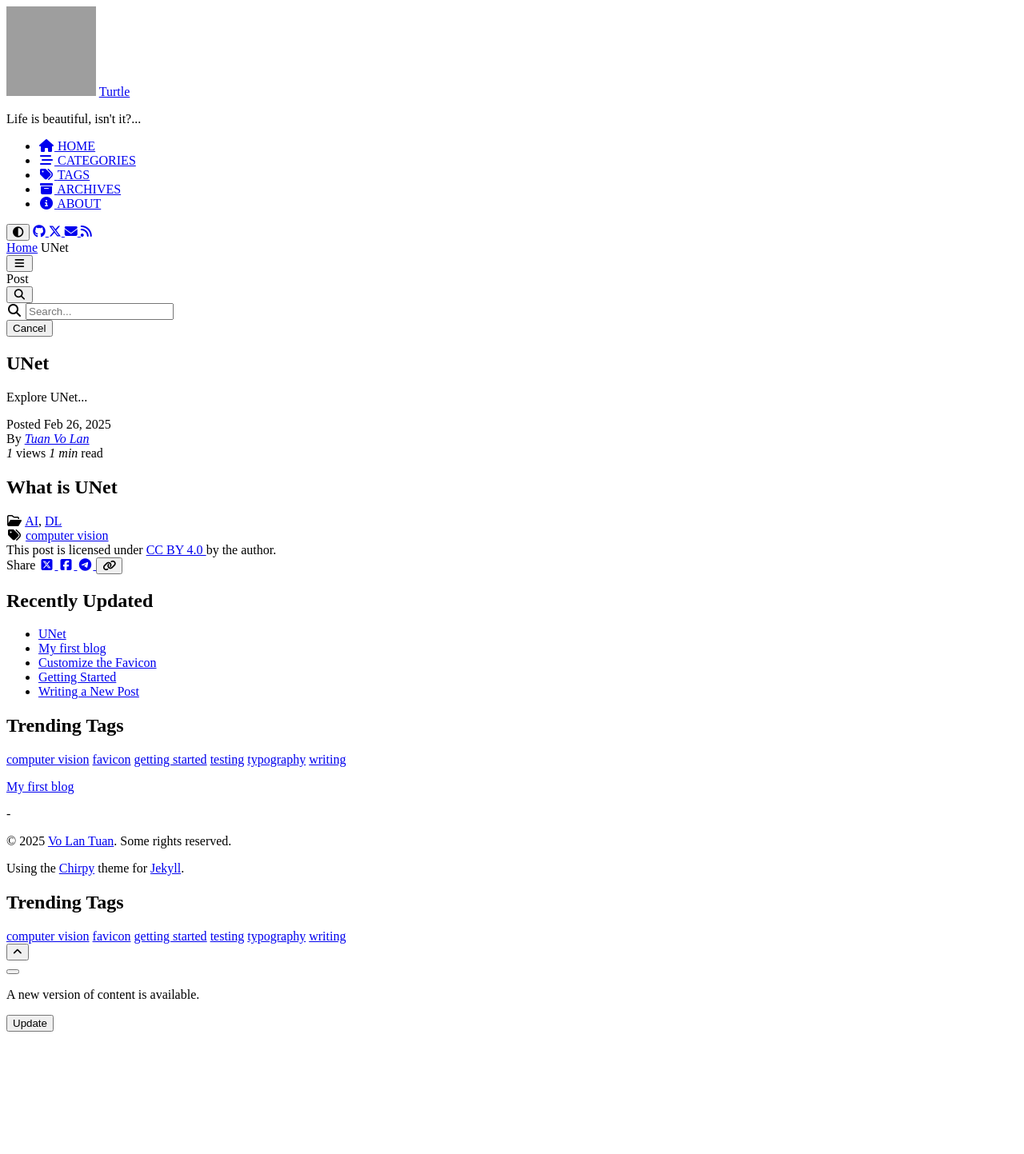
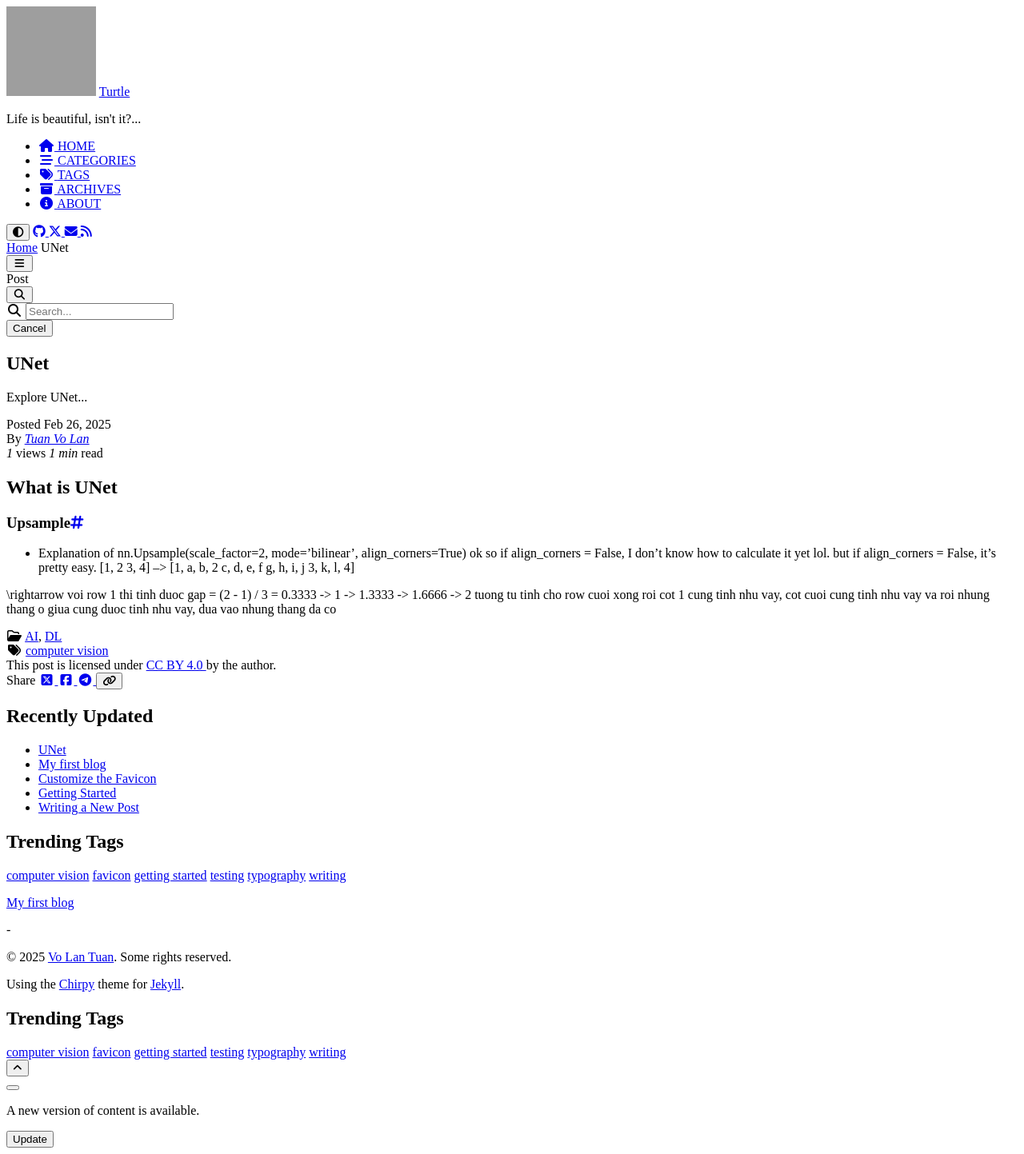
Before and after one commit to VLTisME/VLTisME.github.io, a Jekyll site: the page built from _posts/2025-02-26-unet.md, in a window 1280 px wide. Shown: the whole page at 80% size. Built offline with Jekyll 4.4.1, drawn with Linux system fonts in a browser that asks for light colours; cached includes are drawn as plain includes; nearby versions of some CDN libraries; before the commit the page ends 1298 px from its top, so only the background shows below that; grey boxes are pictures that could not be loaded.

Commit message:
some drafts

```diff
--- a/_posts/2025-02-26-unet.md
+++ b/_posts/2025-02-26-unet.md
@@ -36,3 +36,22 @@ comments: true   # enable comments
 ---
 
 # What is UNet
+
+
+### Upsample
+- Explanation of nn.Upsample(scale_factor=2, mode='bilinear', align_corners=True)
+ok so if align_corners = False, I don't know how to calculate it yet lol.
+but if align_corners = False, it's pretty easy.
+[1, 2
+3, 4]
+-->
+[1, a, b, 2
+c, d, e, f
+g, h, i, j
+3, k, l, 4]
+
+\rightarrow voi row 1 thi tinh duoc gap = (2 - 1) / 3 = 0.3333
+-> 1 -> 1.3333 -> 1.6666 -> 2
+tuong tu tinh cho row cuoi
+xong roi cot 1 cung tinh nhu vay, cot cuoi cung tinh nhu vay
+va roi nhung thang o giua cung duoc tinh nhu vay, dua vao nhung thang da co
```
